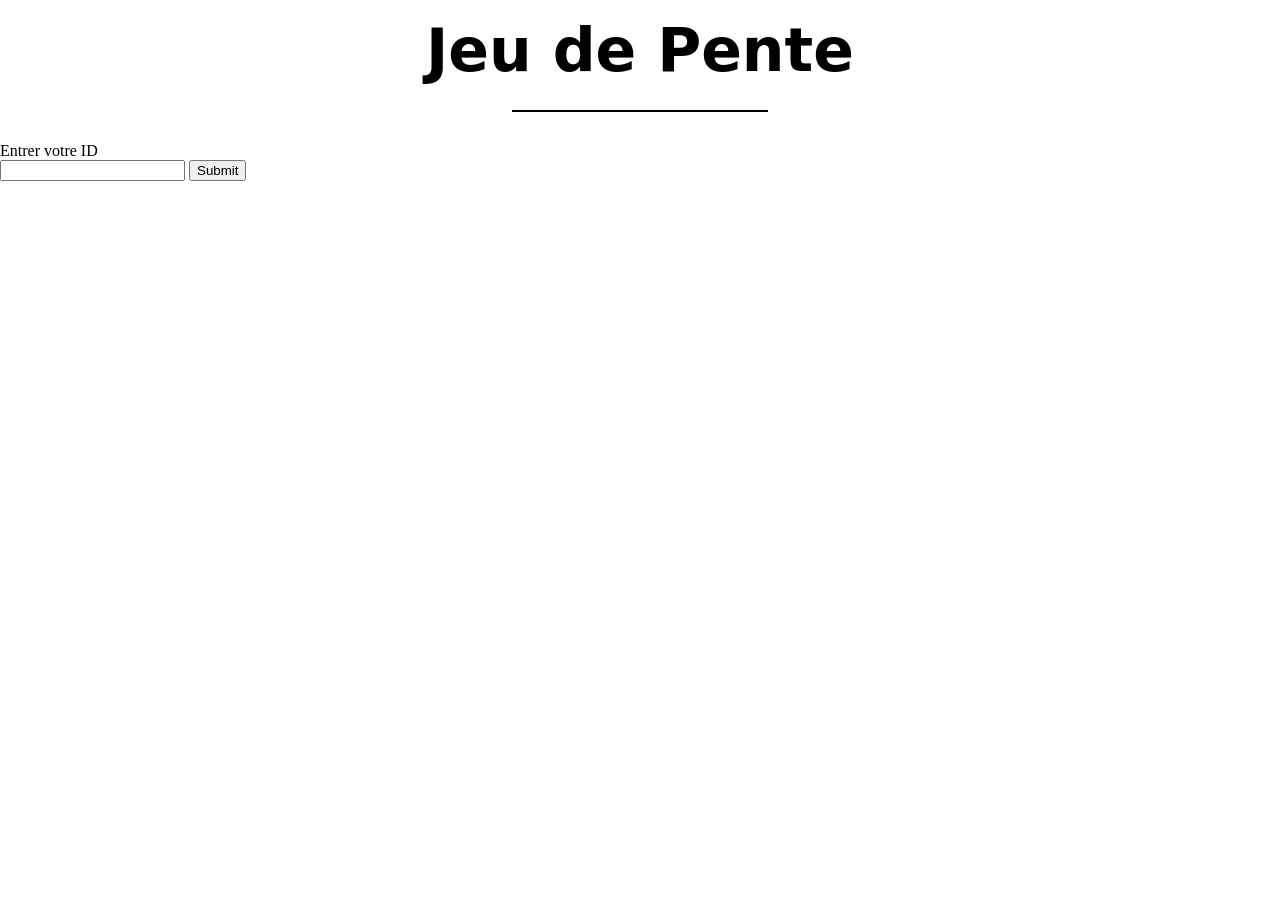
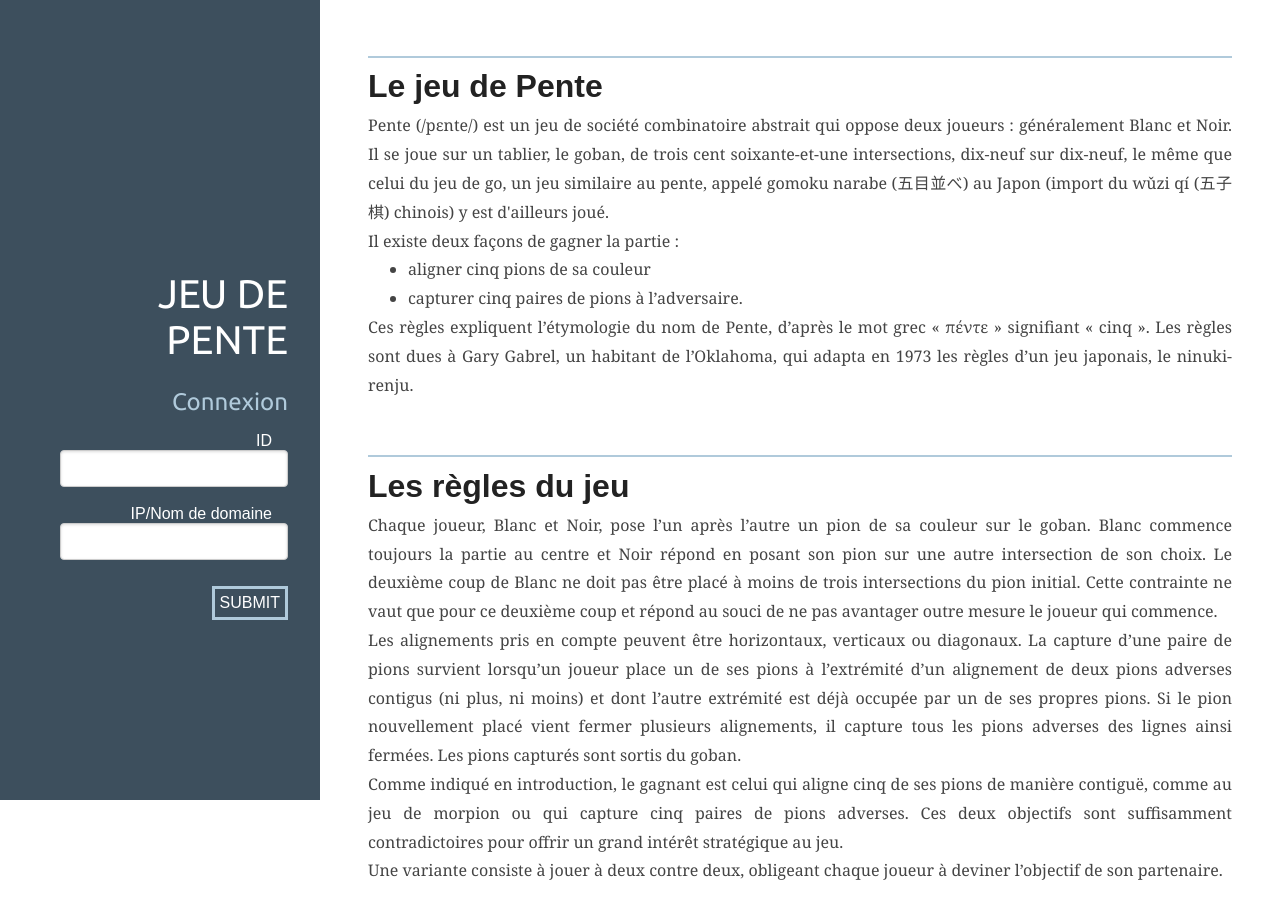
Before and after one commit to MathieuMeyer/DatBoiPente, a plain HTML site: page web-interface/index.html in a window 1280 px wide. Before the commit the page ends 800 px from the top, so only its background shows below. Drawn offline with nearby package versions, Linux system fonts and the light colour scheme; no server answers; a web font is replaced by a local one.

Commit message:
IndexForm

```diff
--- a/web-interface/index.html
+++ b/web-interface/index.html
@@ -1,26 +1,87 @@
+<!doctype html>
 <html lang="en">
-  <head>
-
-    <meta charset="UTF-8">
-    <meta name="viewport" content="initial-scale=1.0">
-
+<head>
+    <meta charset="utf-8">
+    <meta name="viewport" content="width=device-width, initial-scale=1.0">
+    <meta name="description" content="Jeu de Pente">
     <title>Pente</title>
 
-  <link href="https://fonts.googleapis.com/css?family=Macondo" rel='stylesheet' type='text/css'>
-    <link rel="stylesheet" href="style.css" />
-
-  </head>
+    <link rel="stylesheet" href="https://unpkg.com/purecss@0.6.2/build/pure-min.css" integrity="sha384-" crossorigin="anonymous">
+    <link rel="stylesheet" href="https://unpkg.com/purecss@0.6.2/build/grids-responsive-min.css">
+    <link href="https://fonts.googleapis.com/css?family=Ubuntu" rel="stylesheet">
+    <link rel="stylesheet" href="style/layouts/blog.css">
+    <link rel="stylesheet" href="style/style.css" />
+</head>
 <body>
-  <div id="bloc_page">
-    <h1>Jeu de Pente</h1>
-        <div class="hr"></div>
-    <form action="gameBoard.html">
-      <p>Entrer votre ID</p>
-      <input type="text" id="ID" name="ID" />
-      <input type="submit" onclick="GetPlayerID();" />
-    </form>
-  </div>
-  <script src="http://ajax.googleapis.com/ajax/libs/jquery/1.11.1/jquery.min.js" ></script>
-  <script src="pente.js"></script>
-</body>
-</html>
+    <div id="layout" class="pure-g">
+    <div class="sidebar pure-u-1 pure-u-md-1-4">
+        <div class="header">
+            <h1 class="brand-title">Jeu de Pente</h1>
+            <h2 class="brand-tagline">Connexion</h2>
+            <form action="gameBoard.html" class="pure-form pure-form-aligned">
+                <fieldset>
+                    <div class="pure-control-group">
+                        <label for="name">ID</label>
+                        <input type="text" id="ID" name="ID" />
+                    </div>
+                    <div class="pure-control-group">
+                        <label for="IP/Nom de domaine du serveur">IP/Nom de domaine</label>
+                        <input type="text" id="IP" name="IP" />
+                    </div>
+                    <input class="button" type="submit" onclick="GetPlayerID(); GetServerID();" />
+                </fieldset>
+            </form>
+        </div>
+    </div>
+    <div class="content pure-u-1 pure-u-md-3-4">
+        <div>
+            <!-- A wrapper for all the blog posts -->
+            <div class="posts">
+                <!-- A single blog post -->
+                <h1 class="content-subhead"></h1>
+                <section class="post">
+                    <header class="post-header">
+                        <h2 class="post-title">Le jeu de Pente</h2>
+                    </header>
+                    <div class="post-description">
+                        <p>
+                            Pente (/pεnte/) est un jeu de société combinatoire abstrait qui oppose deux joueurs : généralement Blanc et Noir.
+                            Il se joue sur un tablier, le goban, de trois cent soixante-et-une intersections, dix-neuf sur dix-neuf, le même que celui du jeu de go, un jeu similaire au pente,
+                            appelé gomoku narabe (五目並べ) au Japon (import du wǔzi qí (五子棋) chinois) y est d'ailleurs joué. </br>Il existe deux façons de gagner la partie :
+                            <ul>
+                                <li>aligner cinq pions de sa couleur</li>
+                                <li>capturer cinq paires de pions à l’adversaire.</li>
+                            </ul>
+                            Ces règles expliquent l’étymologie du nom de Pente, d’après le mot grec « πέντε » signifiant « cinq ».
+                            Les règles sont dues à Gary Gabrel, un habitant de l’Oklahoma, qui adapta en 1973 les règles d’un jeu japonais, le ninuki-renju.
+                        </p>
+                    </div>
+                </section>
+            </div>
+            <div class="posts">
+                <!-- A single blog post -->
+                <h1 class="content-subhead"></h1>
+                <section class="post">
+                    <header class="post-header">
+                        <h2 class="post-title">Les règles du jeu</h2>
+                    </header>
+                    <div class="post-description">
+                        <p>
+                            Chaque joueur, Blanc et Noir, pose l’un après l’autre un pion de sa couleur sur le goban. Blanc commence toujours la partie au centre et Noir répond en posant son
+                            pion sur une autre intersection de son choix. Le deuxième coup de Blanc ne doit pas être placé à moins de trois intersections du pion initial. Cette contrainte ne
+                            vaut que pour ce deuxième coup et répond au souci de ne pas avantager outre mesure le joueur qui commence.
+                        </p>
+                        <p>
+                            Les alignements pris en compte peuvent être horizontaux, verticaux ou diagonaux. La capture d’une paire de pions survient lorsqu’un joueur place un de ses pions à
+                            l’extrémité d’un alignement de deux pions adverses contigus (ni plus, ni moins) et dont l’autre extrémité est déjà occupée par un de ses propres pions. Si le pion
+                            nouvellement placé vient fermer plusieurs alignements, il capture tous les pions adverses des lignes ainsi fermées. Les pions capturés sont sortis du goban.
+                        </p>
+                        <p>
+                            Comme indiqué en introduction, le gagnant est celui qui aligne cinq de ses pions de manière contiguë, comme au jeu de morpion ou qui capture cinq paires de pions
+                            adverses. Ces deux objectifs sont suffisamment contradictoires pour offrir un grand intérêt stratégique au jeu.
+                        </p>
+                            Une variante consiste à jouer à deux contre deux, obligeant chaque joueur à deviner l’objectif de son partenaire.
+                        </p>
+                    </div>
+                </section>
+            </div>
--- a/web-interface/pente.js
+++ b/web-interface/pente.js
@@ -86,6 +86,9 @@
 function GetPlayerID(){
 	var playerID = document.getElementById("ID").value;
 }
+function GetServerIP(){
+	var ServerIP = document.getElementById("IP").value;
+}
 
 function urlParam(param) {
 	var vars = {};
--- /dev/null
+++ b/web-interface/style/layouts/blog.css
@@ -0,0 +1,144 @@
+* {
+    -webkit-box-sizing: border-box;
+    -moz-box-sizing: border-box;
+    box-sizing: border-box;
+}
+
+a {
+    text-decoration: none;
+    color: rgb(61, 146, 201);
+}
+a:hover,
+a:focus {
+    text-decoration: underline;
+}
+
+
+/* LAYOUT CSS */
+.pure-img-responsive {
+    max-width: 100%;
+    height: auto;
+}
+
+#layout {
+    padding: 0;
+}
+
+.header {
+    text-align: center;
+    top: auto;
+    margin: 3em auto;
+}
+
+.sidebar {
+    background: rgb(61, 79, 93);
+    color: #fff;
+}
+
+.brand-title,
+.brand-tagline {
+    margin: 0;
+    font-family: 'Ubuntu', sans-serif;
+}
+.brand-title {
+    text-transform: uppercase;
+    font-weight: 500;
+    font-size: 40px;
+    text-align: right;
+}
+.brand-tagline {
+    font-weight: 300;
+    color: rgb(176, 202, 219);
+    padding-bottom: 10px;
+}
+
+.button{
+    background: transparent;
+    border: 3px solid rgb(176, 202, 219);
+    color: #fff;
+    margin-top: 0.5em;
+    text-transform: uppercase;
+    font-size: 100%;
+    padding: 5px;
+}
+
+input[type=text]{
+    color: black;
+    margin-bottom: 10px;
+}
+.content {
+    padding: 2em 1em 0;
+}
+
+.content-subhead {
+    text-transform: uppercase;
+    color: #aaa;
+    border-bottom: 2px solid rgb(176, 202, 219);
+    padding: 0.4em 0;
+    font-size: 100%;
+    letter-spacing: 0.1em;
+}
+
+ul{
+
+}
+
+.post {
+    padding-bottom: 2em;
+    text-align: justify;
+}
+.post-title {
+    font-size: 2em;
+    color: #222;
+    margin-bottom: 0.2em;
+}
+
+.post-description {
+    font-family: Georgia, "Cambria", serif;
+    color: #444;
+    line-height: 1.8em;
+}
+
+.post-images {
+    margin: 1em 0;
+}
+.post-image-meta {
+    margin-top: -3.5em;
+    margin-left: 1em;
+    color: #fff;
+    text-shadow: 0 1px 1px #333;
+}
+
+.footer {
+    padding: 1em 0;
+}
+.footer a {
+    color: #ccc;
+    font-size: 80%;
+}
+.footer .pure-menu a:hover,
+.footer .pure-menu a:focus {
+    background: none;
+}
+
+@media (min-width: 48em) {
+    .content {
+        padding: 2em 3em 0;
+        margin-left: 25%;
+    }
+
+    .header {
+        margin: 80% 2em 0;
+        text-align: right;
+    }
+
+    .sidebar {
+        position: fixed;
+        top: 0;
+        bottom: 0;
+    }
+
+    .footer {
+        text-align: center;
+    }
+}
```
Also changed, not shown: web-interface/gameBoard.html (+1 -1 lines), web-interface/index2.html (added, +35 -0 lines), web-interface/style/style.css (renamed from web-interface/style.css).
